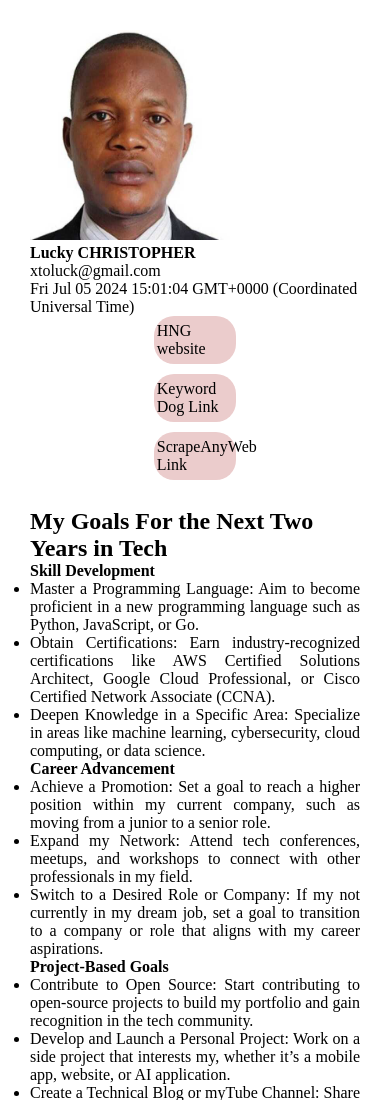
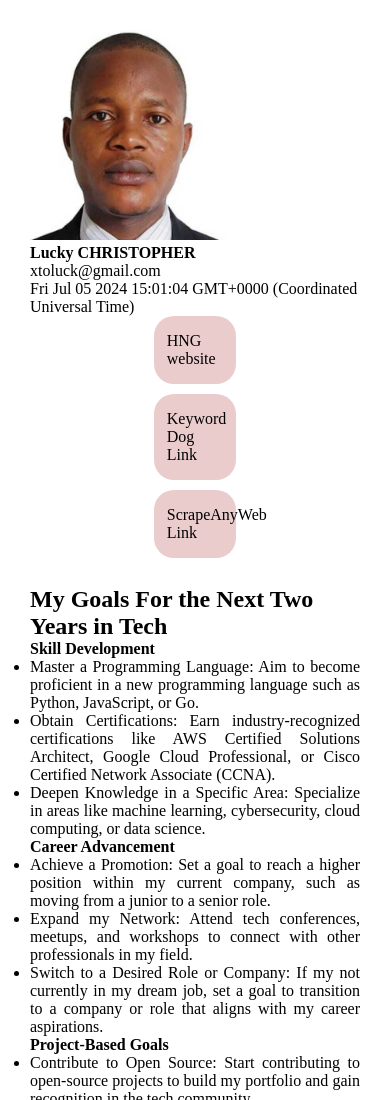
Before and after one commit to xtoluck/personalprofile, a plain HTML site: page index.html in a window 390 px wide. Shown: the top 1100 px of the page. Drawn offline with Linux system fonts and the light colour scheme.

Commit message:
Add files via upload

```diff
--- a/style.css
+++ b/style.css
@@ -72,7 +72,7 @@ li {
 
 /* =============================================================================== */
 
-@media (max-width: 600px) {
+@media (max-width: 900px) {
   .hngK,
   .hngS,
   .hngW {
@@ -90,13 +90,13 @@ li {
   }
 }
 
-@media (max-width: 402px) {
+@media (max-width: 700px) {
   .hngK,
   .hngS,
   .hngW {
     width: 25%;
     height: auto;
-    padding: 6px 3px;
+    padding: 16px 13px;
   }
   /*body {
     margin: 0;
```
